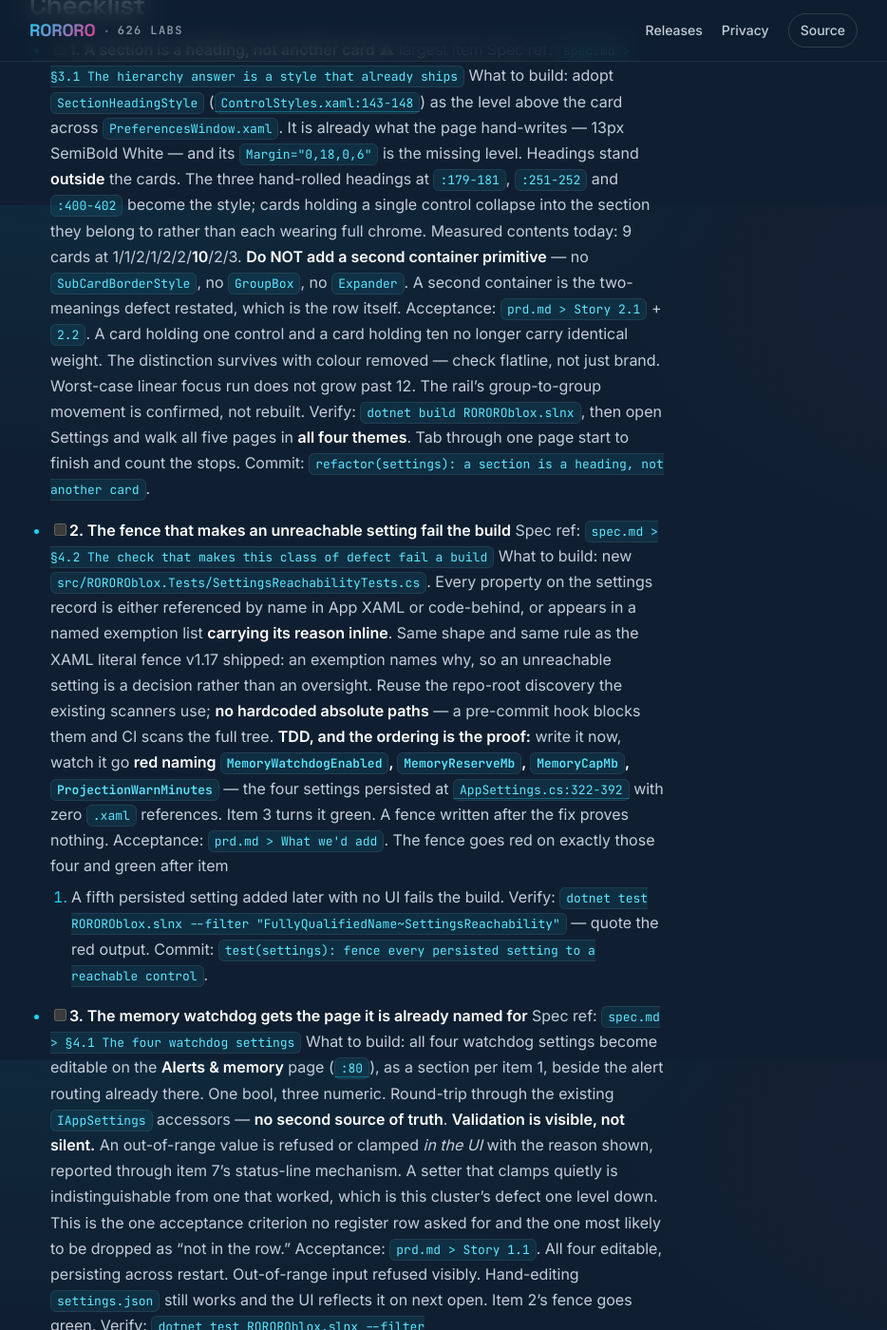
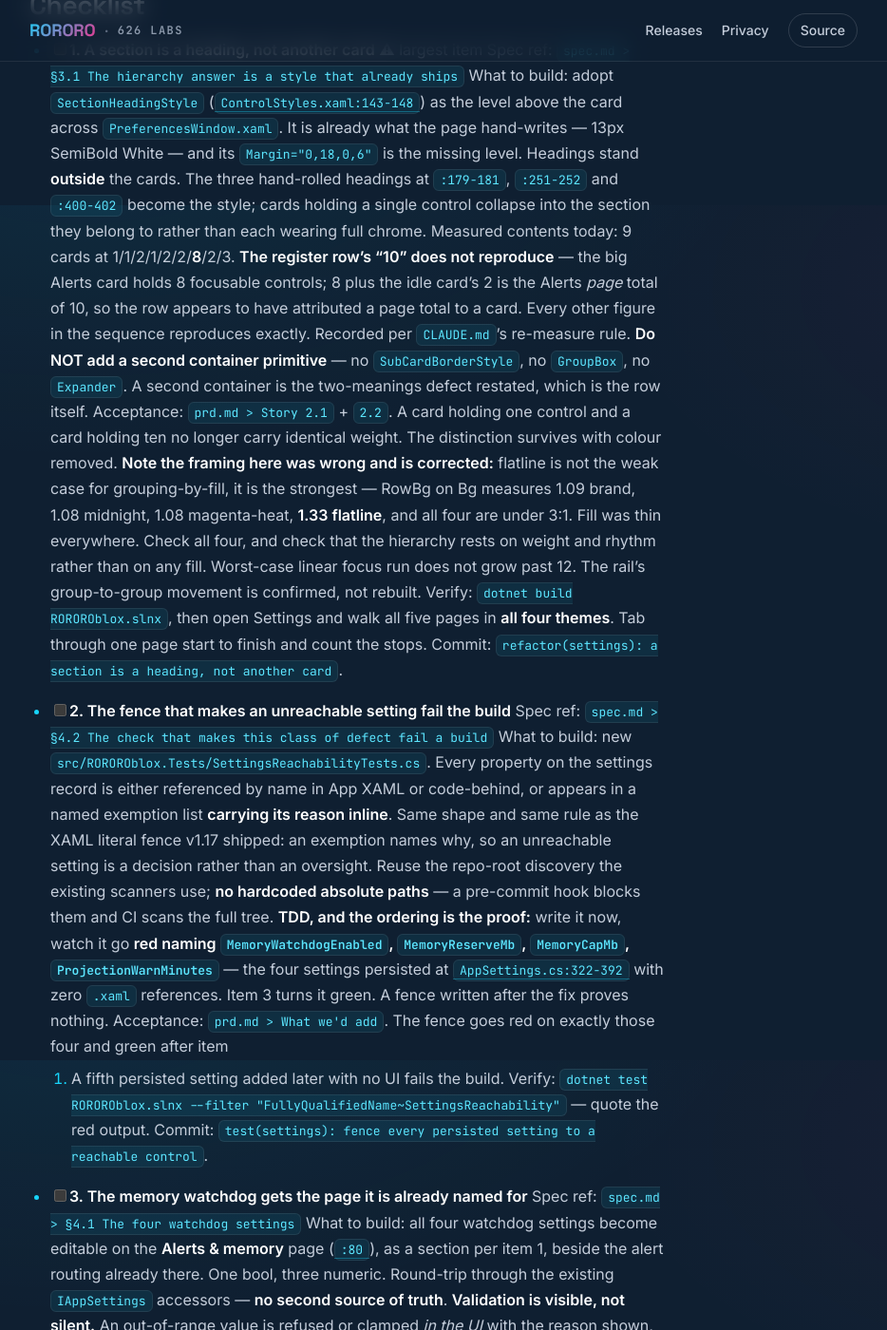
Before and after one commit to estevanhernandez-stack-ed/ROROROblox, a Jekyll site: the page built from docs/checklist.md, in a window 1280 px wide and 1400 px high, scrolled down 1584 px. Shown: the whole window at 95% size, without its empty margins (173-1107 px from the left). Built offline with Jekyll 4.4.1, drawn with Linux system fonts in a browser that asks for light colours; our own code applies the rules of GitHub Pages for plain Markdown files; some of the changed text lies outside the part shown.

Commit message:
refactor(settings): a section is a heading, not another card
Adopts SectionHeadingStyle as the level above the card across
PreferencesWindow.xaml. The style is FontSize 13 / SemiBold / WhiteBrush /
Margin 0,18,0,6, and the page's three hand-rolled headings were 13px
SemiBold White -- the style is what the page already wrote by hand, and
its 18-above/6-below margin is the missing level. Headings now stand
outside the cards.

Cards 9 -> 7, single-control cards 3 -> 0, control count conserved at 22.
No second container primitive: Border count fell, and SubCardBorderStyle /
GroupBox / Expander appear only in the comment forbidding them.

Worst-case linear focus run unchanged at 12. Nav items verbatim identical,
so ui-routes.json's capture surfaces are untouched.

All 7 section headings carry AutomationProperties.Name and HeadingLevel
Level2 -- the latter is what actually lets a screen reader move
group-to-group, which is the mechanism Story 2.2 asks for. No control was
retro-named; F-052's 137-declaration backlog is untouched, and headings
are TextBlocks so naming them does not eat into it.

TWO CORRECTIONS THIS ITEM FORCED.

The register row's card contents read 1/1/2/1/2/2/10/2/3. The 10 does not
reproduce: the big Alerts card holds 8 focusable controls, and 8 plus the
idle card's 2 is the Alerts PAGE total, so the row attributed a page
figure to a card. Every other number reproduces exactly.

And the checklist's own framing was wrong. It said the hierarchy must
survive colour removal, "check flatline, not just brand" -- implying
flatline is the weak case. Measured, RowBg on Bg is 1.09 brand, 1.08
midnight, 1.08 magenta-heat, 1.33 flatline. Flatline has the STRONGEST
card fill and all four are under 3:1; grouping-by-fill was thin
everywhere. This is the second time in two cycles that flatline was
treated as the adversarial theme when the adversarial numbers belong to
flatline-lab -- v1.17's rendered gate found the identical inversion on dot
separation. The hierarchy now rests on weight and rhythm, which is
achromatic, and the four numbers are recorded in the file's header.

Co-Authored-By: Claude Opus 5 (1M context) <noreply@anthropic.com>

```diff
--- a/docs/checklist.md
+++ b/docs/checklist.md
@@ -46,12 +46,18 @@ off on nothing having run. Do not "simplify" these back.
   13px SemiBold White — and its `Margin="0,18,0,6"` is the missing level. Headings stand **outside**
   the cards. The three hand-rolled headings at `:179-181`, `:251-252` and `:400-402` become the style;
   cards holding a single control collapse into the section they belong to rather than each wearing
-  full chrome. Measured contents today: 9 cards at 1/1/2/1/2/2/**10**/2/3.
+  full chrome. Measured contents today: 9 cards at 1/1/2/1/2/2/**8**/2/3. **The register row's "10" does not
+  reproduce** — the big Alerts card holds 8 focusable controls; 8 plus the idle card's 2 is the Alerts
+  *page* total of 10, so the row appears to have attributed a page total to a card. Every other figure
+  in the sequence reproduces exactly. Recorded per `CLAUDE.md`'s re-measure rule.
   **Do NOT add a second container primitive** — no `SubCardBorderStyle`, no `GroupBox`, no `Expander`.
   A second container is the two-meanings defect restated, which is the row itself.
   Acceptance: `prd.md > Story 2.1` + `2.2`. A card holding one control and a card holding ten no
-  longer carry identical weight. The distinction survives with colour removed — check flatline, not
-  just brand. Worst-case linear focus run does not grow past 12. The rail's group-to-group movement
+  longer carry identical weight. The distinction survives with colour removed. **Note the framing here was wrong and is
+  corrected:** flatline is not the weak case for grouping-by-fill, it is the strongest — RowBg on Bg
+  measures 1.09 brand, 1.08 midnight, 1.08 magenta-heat, **1.33 flatline**, and all four are under
+  3:1. Fill was thin everywhere. Check all four, and check that the hierarchy rests on weight and
+  rhythm rather than on any fill. Worst-case linear focus run does not grow past 12. The rail's group-to-group movement
   is confirmed, not rebuilt.
   Verify: `dotnet build ROROROblox.slnx`, then open Settings and walk all five pages in **all four
   themes**. Tab through one page start to finish and count the stops.
@@ -94,8 +100,11 @@ off on nothing having run. Do not "simplify" these back.
 
 - [ ] **4. Careful mode gets a home**
   Spec ref: `spec.md > §3.2 Careful mode goes on Startup`
-  What to build: a third `CardBorderStyle` card on the Startup page, matching the two above it exactly
-  — SemiBold 13px `CheckBox` label plus a muted 11px hint at `Margin="22,4,0,0"`. Binds
+  What to build: **a third ROW inside Startup's card**, not a third card — item 1 collapsed that
+  page's two single-control cards into one card with two rows, so the shape this item was written
+  against no longer exists. Match the two rows above it exactly: SemiBold 13px `CheckBox` label plus
+  a muted 11px hint at `Margin="22,4,0,0"`, with `Margin="0,14,0,0"` on the row panel per the
+  call-site margin rule item 1 followed. Intent unchanged, shape corrected after item 1 landed. Binds
   `IAppSettings.CarefulSquadLaunch`, the same value
   [`SquadLaunchWindow.xaml.cs:59,73,79`](../src/ROROROblox.App/SquadLaunchWindow.xaml.cs#L59) reads
   and writes. **The in-modal toggle stays** — this is a mirror, not a move. Both surfaces re-read on
```
Also changed, not shown: docs/spec.md (+9 -3 lines), 1 other file.
